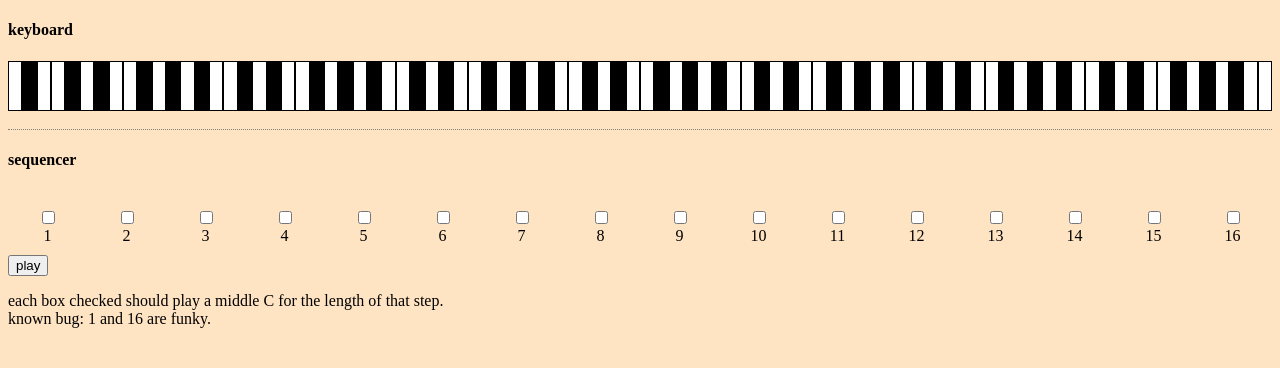
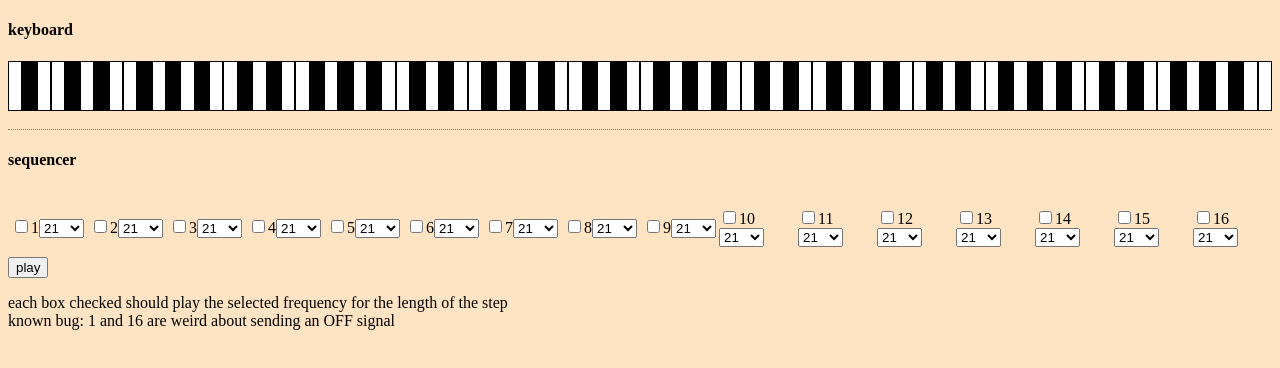
Before and after one commit to gubcodes/midi-test, a plain HTML site: page index.html in a window 1280 px wide. Drawn offline with Linux system fonts and the light colour scheme.

Commit message:
sequencer testing

```diff
--- a/index.html
+++ b/index.html
@@ -21,9 +21,9 @@
   <div id="sequencer"></div>
   <button onClick="sequencerPlay()">play</button>
   <p>
-    each box checked should play a middle C for the length of that step.
+    each box checked should play the selected frequency for the length of the step
     <br>
-    known bug: 1 and 16 are funky.
+    known bug: 1 and 16 are weird about sending an OFF signal
   </p>
 
   <script type="text/javascript" src="midi.js"></script>
--- a/sequencer.js
+++ b/sequencer.js
@@ -1,11 +1,11 @@
 const seq = document.getElementById('sequencer');
 let steps = 16;
-// let interval = 125; //120 bpm at 1/16 (16 steps)
-let interval = 300;
+let interval = 125; //120 bpm at 1/16 (16 steps)
 let count;
 let checkbox;
-// console.log(interval);
+let frequency;
 
+// creating steps (checkboxes, labels)
 for (let i = 1; i <= steps; i++) {
   let single = document.createElement('div');
   let input = document.createElement('INPUT');
@@ -18,8 +18,23 @@ for (let i = 1; i <= steps; i++) {
   label.setAttribute('for', i);
   label.innerHTML = i;
   single.appendChild(label);
+  // creating frequency dropdowns
+  let select = document.createElement('select');
+  // console.log(select);
+  single.appendChild(select);
+  select.name = 'freq';
+  select.id = 'freq' + i;
+  // console.log(freq);
+  for (const val in freq) {
+    var option = document.createElement("option");
+    // option.value = freq[val]; // this would be binary value
+    option.value = val;
+    option.text = val;
+    select.appendChild(option);
+  }
 }
 
+// starting sequencer
 function sequencerPlay() {
   console.log('sequencer start');
   for (i = 1; i <= steps; i++) {
@@ -31,24 +46,28 @@ function sequencerPlay() {
   }, interval * steps)
 }
 
+// sequencer steps
 function sequencerSpeed(element) {
   setTimeout(function() {
     checkbox = element.firstChild.checked;
+    frequency = element.lastChild.value;
     if(checkbox) {
-      console.log('checked');
-      play(1, 60);
+      play(1, frequency);
     }
     element.classList.add('single-current');
     setTimeout(function() {
       if(checkbox) {
-        console.log('checked');
-        play(0, 60);
+        play(0, frequency);
       }
       element.classList.remove('single-current')
     }, interval);
   }, interval * element.id);
 }
 
-// todo: redo the functions above^
-// create async function to fire sequencerPlay again after all.forEach finishes
+// todo:
+// add frequency options to sequencer
+// add speed (bpm if possible - lots o math) option
+// add amount of steps option
+// add ability to make more lines (measures) of steps - and then how manys steps in each measure
+// add key objects to filter frequencies available
 // conditionally change sequencerSpeed interval to 0 if it is the first element (so that it starts immediately when clicking "play") - only use "interval * element.id" for every element after the first
--- a/styles.css
+++ b/styles.css
@@ -28,10 +28,10 @@ body {
 }
 .single {
   border-bottom: 10px solid transparent;
-  display: flex;
+  /* display: flex; */
   flex-direction: column;
   margin: auto;
-  text-align: center;
+  /* text-align: center; */
 }
 
 .single-current {
```
